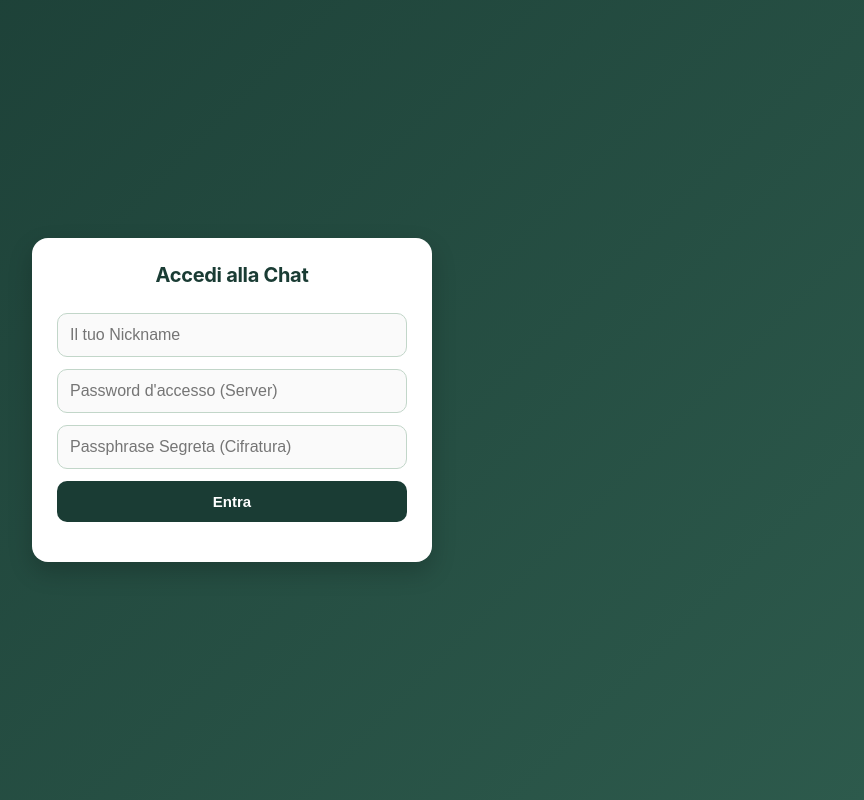
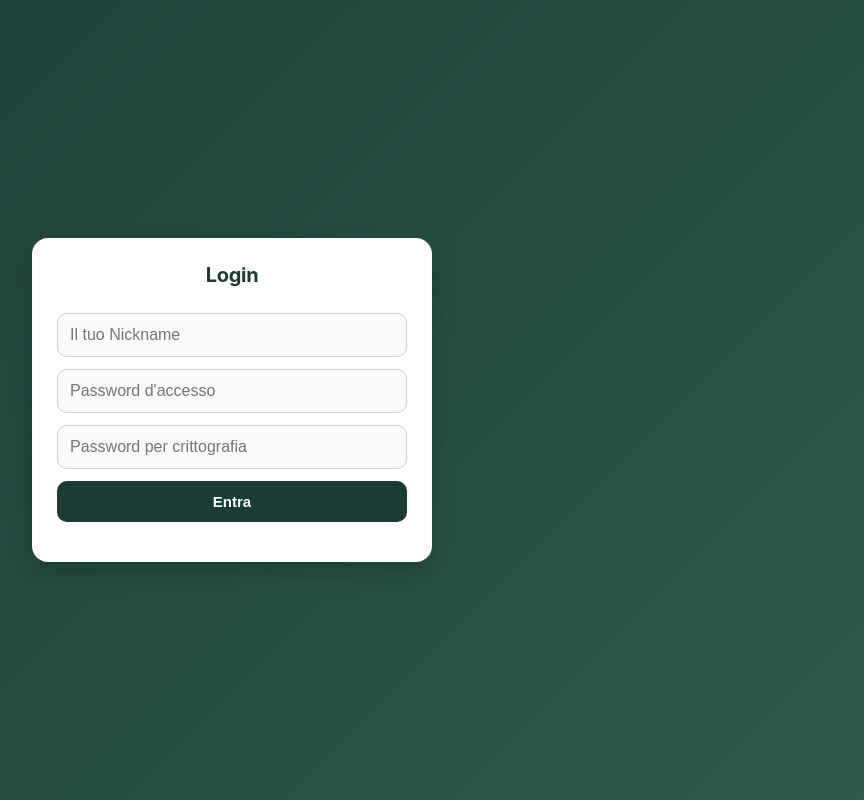
Before and after one commit to jejahigh53/chat-privata, a website: page index.html in a window 1280 px wide. Shown: the whole page, without its empty margins (408-1272 px from the left). Drawn offline with nearby package versions, Linux system fonts and the light colour scheme; no server answers.

Commit message:
Update index.html

```diff
--- a/index.html
+++ b/index.html
@@ -3,7 +3,7 @@
 <head>
   <meta charset="UTF-8">
   <meta name="viewport" content="width=device-width, initial-scale=1.0, maximum-scale=1.0, user-scalable=no, viewport-fit=cover">
-  <title>Chat Privata E2EE</title>
+  <title>Chat Privata by JeJa</title>
   <style>
     * {
       box-sizing: border-box;
@@ -279,14 +279,14 @@
   <!-- Accesso -->
   <div id="login-box">
     <div class="chat-header" style="border: none; padding: 0 0 10px 0;">
-      <h2 class="chat-title">Accedi alla Chat</h2>
+      <h2 class="chat-title">Login</h2>
     </div>
     <div class="input-group">
       <input type="text" id="nickname-input" placeholder="Il tuo Nickname" maxlength="20" onkeypress="handleLoginKey(event)">
       <!-- Password A: Inviata al server per l'autenticazione -->
-      <input type="password" id="password-input" placeholder="Password d'accesso (Server)" onkeypress="handleLoginKey(event)">
+      <input type="password" id="password-input" placeholder="Password d'accesso" onkeypress="handleLoginKey(event)">
       <!-- Passphrase B: Usata SOLO nel browser per cifrare/decifrare -->
-      <input type="password" id="passphrase-input" placeholder="Passphrase Segreta (Cifratura)" onkeypress="handleLoginKey(event)">
+      <input type="password" id="passphrase-input" placeholder="Password per crittografia" onkeypress="handleLoginKey(event)">
 
       <div id="error-msg">Password d'accesso errata! Riprova.</div>
       <button onclick="enterChat()" style="width: 100%;">Entra</button>
```
